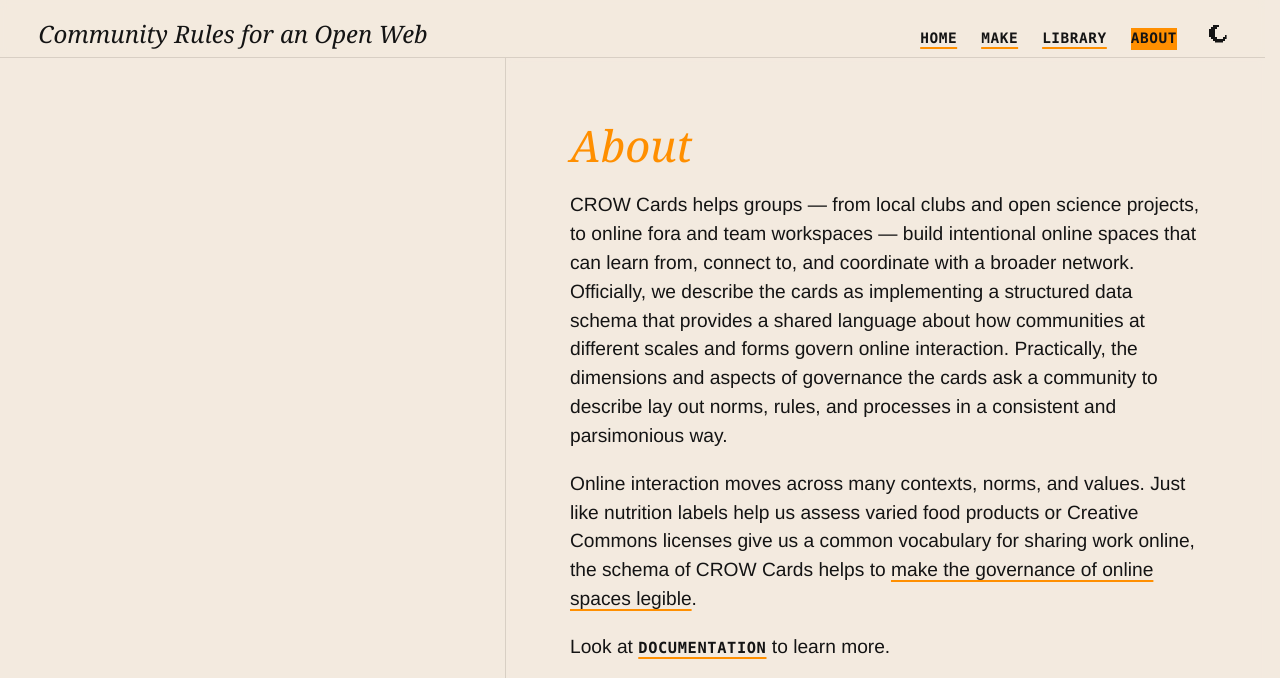
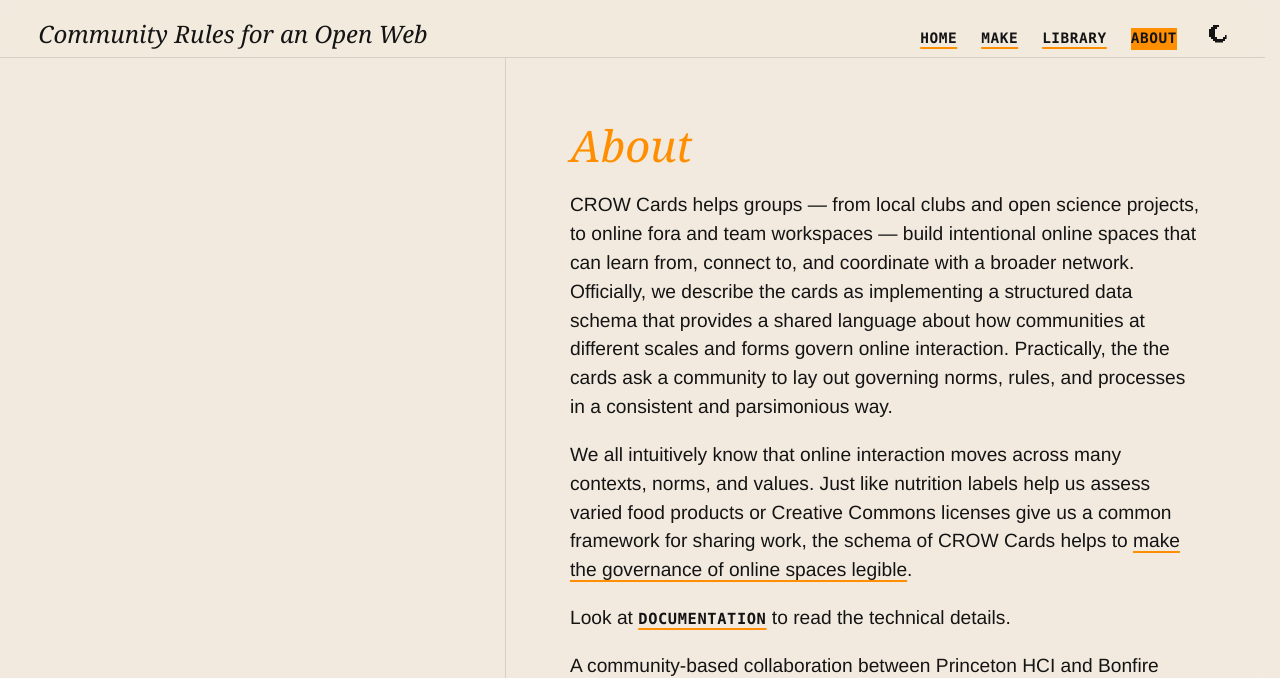
Before and after one commit to crowcards/crowweb, a plain HTML site: page about.html in a window 1280 px wide. Shown: the top 678 px of the page. Drawn offline with Linux system fonts and the light colour scheme; a web font is replaced by a local one.

Commit message:
minor changes

```diff
--- a/about.html
+++ b/about.html
@@ -51,9 +51,9 @@
 
     <main class="info-body">
       <h1>About</h1>
-      <p>CROW Cards helps groups — from local clubs and open science projects, to online fora and team workspaces — build intentional online spaces that can learn from, connect to, and coordinate with a broader network. Officially, we describe the cards as implementing a structured data schema that provides a shared language about how communities at different scales and forms govern online interaction. Practically, the dimensions and aspects of governance the cards ask a community to describe lay out norms, rules, and processes in a consistent and parsimonious way.</p>
-      <p>Online interaction moves across many contexts, norms, and values. Just like nutrition labels help us assess varied food products or Creative Commons licenses give us a common vocabulary for sharing work online, the schema of CROW Cards helps to <a class="inline" href="https://blog.citp.princeton.edu/2026/09/18/making-community-governance-legible-a-semester-with-bonfire/" target="_blank">make the governance of online spaces legible</a>.</p>
-      <p>Look at <a href="docs.html">Documentation</a> to learn more.</p>
+      <p>CROW Cards helps groups — from local clubs and open science projects, to online fora and team workspaces — build intentional online spaces that can learn from, connect to, and coordinate with a broader network. Officially, we describe the cards as implementing a structured data schema that provides a shared language about how communities at different scales and forms govern online interaction. Practically, the the cards ask a community to lay out governing norms, rules, and processes in a consistent and parsimonious way.</p>
+      <p>We all intuitively know that online interaction moves across many contexts, norms, and values. Just like nutrition labels help us assess varied food products or Creative Commons licenses give us a common framework for sharing work, the schema of CROW Cards helps to <a class="inline" href="https://blog.citp.princeton.edu/2026/09/18/making-community-governance-legible-a-semester-with-bonfire/" target="_blank">make the governance of online spaces legible</a>.</p>
+      <p>Look at <a href="docs.html">Documentation</a> to read the technical details.</p>
       <p>A community-based collaboration between Princeton HCI and Bonfire Networks, CROW Cards is also part of a research program on how to move toward an open web that everyday people can trust and have a say in.</p>
       <p>We’re working on:</p>
       <ul>
```
Also changed, not shown: firebase.json.
